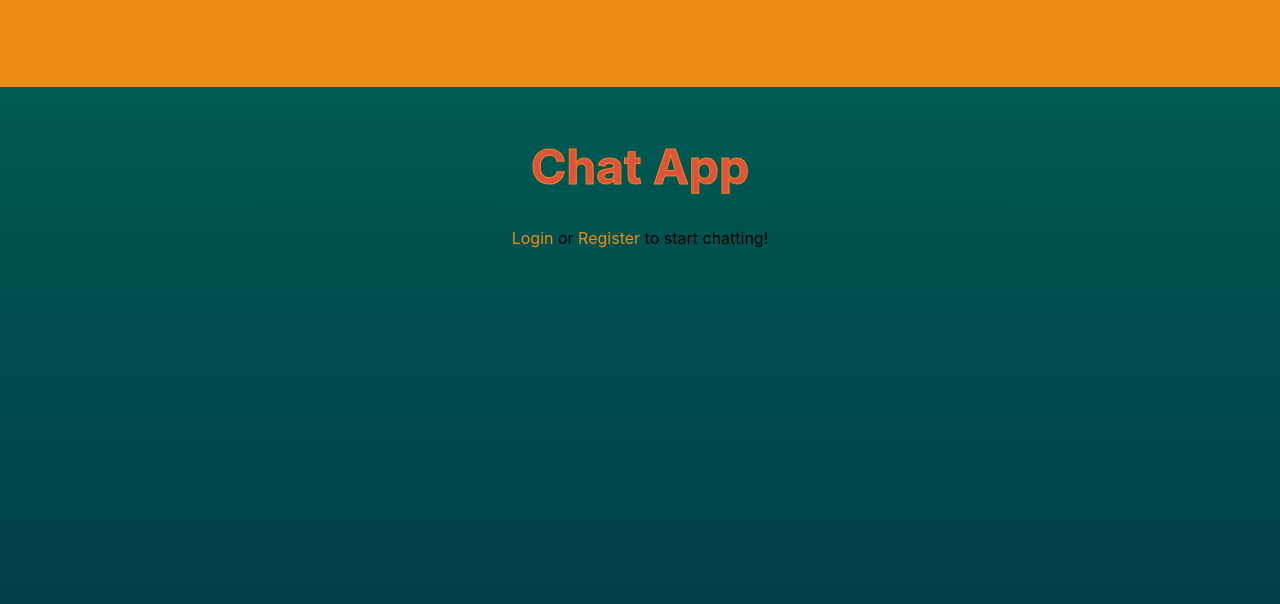
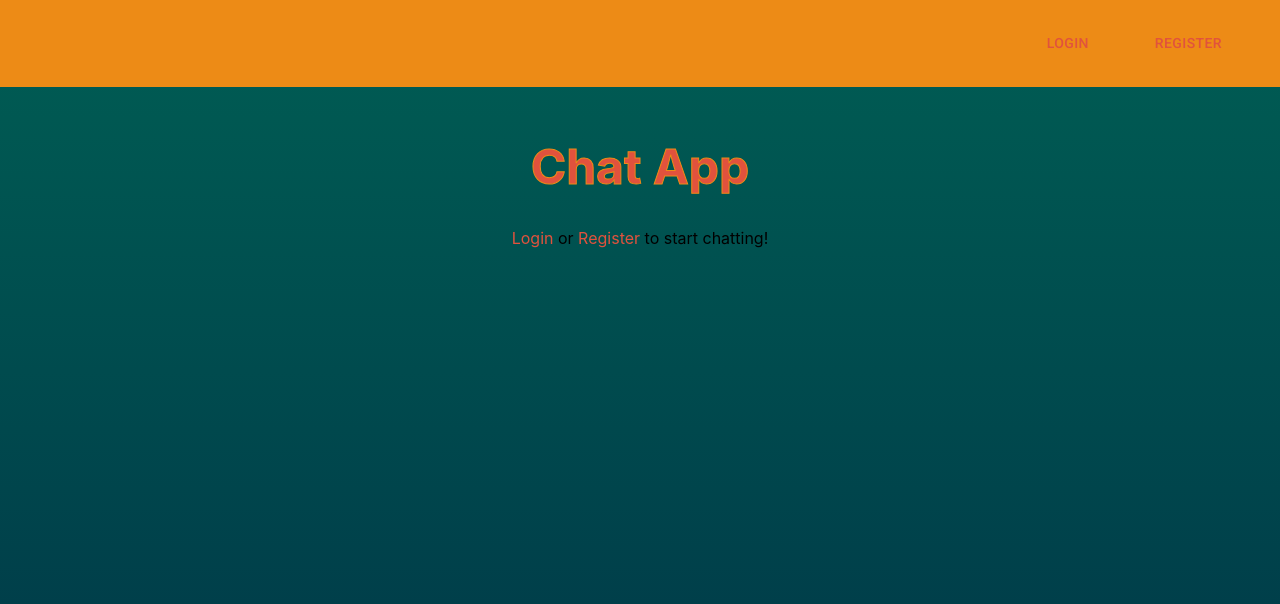
Before and after one commit to paajas2/ChatAppJP, a React (Create React App) app: page / in a window 1280 px wide. Shown: the top 604 px of the page. Built offline with nearby package versions, Linux system fonts and the light colour scheme; no server answers.

Commit message:
Font colour fix
Changed font colour for Log in and Register buttons to be different from the header colour.

```diff
--- a/src/index.css
+++ b/src/index.css
@@ -38,7 +38,7 @@ code {
 }
 
 a {
-  color: #ED8B16;
+  color: #E1523D;
   text-decoration: none;
   transition: all .25s ease;
 }
```
